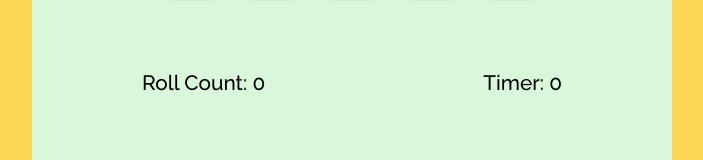
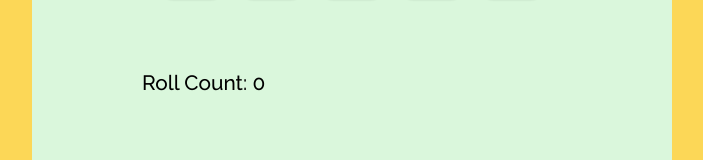
Before and after one commit to mamarmar/tenzies-app, a React (Create React App) app: page / in a window 1280 px wide. Shown: the part 477-637 px from the top of the page, without its empty margins (288-991 px from the left). Built offline with nearby package versions, Linux system fonts and the light colour scheme.

Commit message:
timer removed

```diff
--- a/src/App.js
+++ b/src/App.js
@@ -86,7 +86,6 @@ function App() {
       </div>
       <div className="performance-metrics">
         <p>Roll Count: {rolls}</p>
-        <p>Timer: {rolls}</p>
       </div>
 
       <button
```
Also changed, not shown: screenshots/Screenshot-1.png (deleted), screenshots/Screenshot-2.png (deleted).
